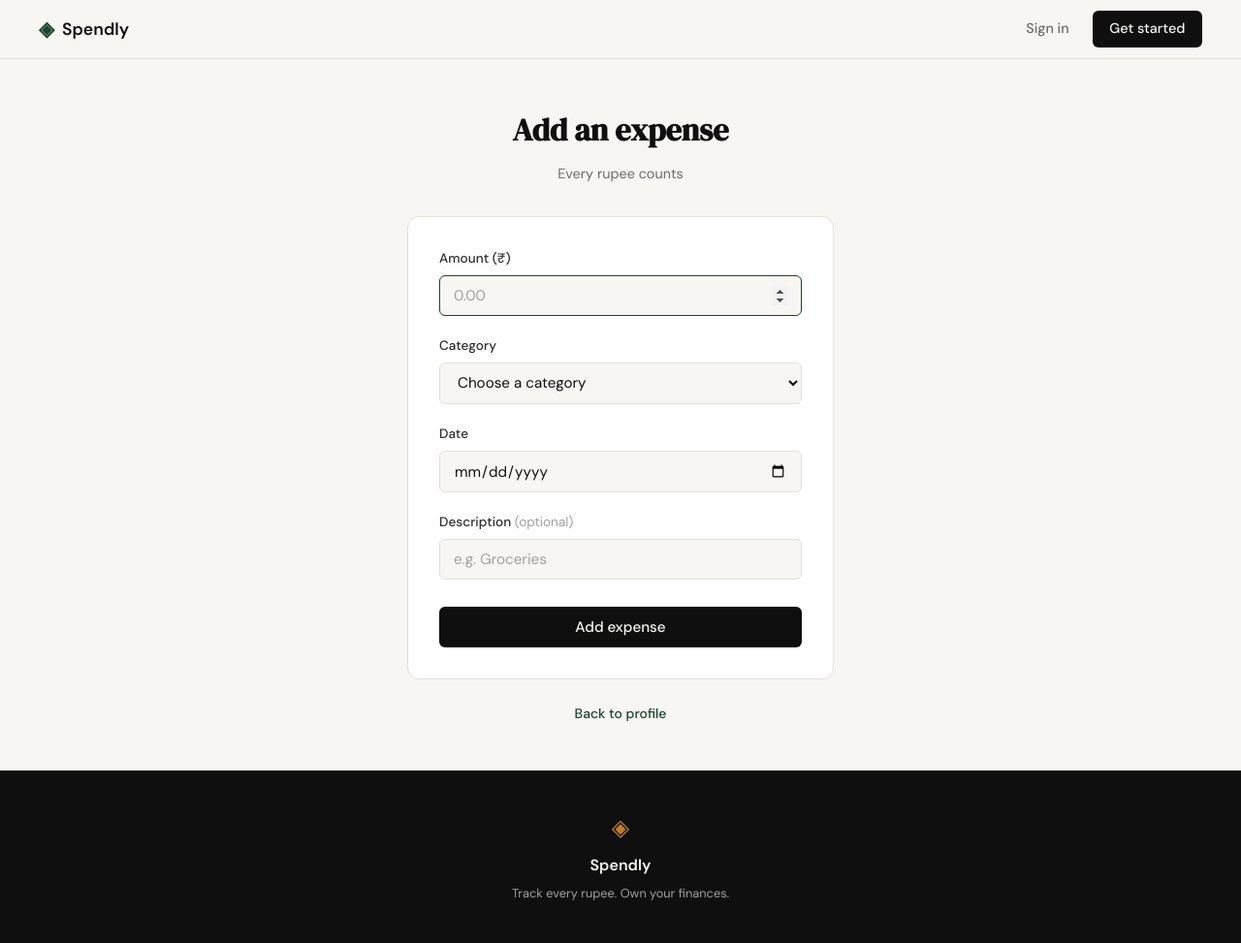
After one commit to VenkatRamReddyjeggari/Expeses-Tracker-, a Flask app: template templates/expense_form.html in a window 1280 px wide. The commit adds this page. Shown: the whole page at 97% size. Run offline with Flask 3, Linux system fonts and the light colour scheme; the template is opened without the code that fills it, so the values that code supplies are empty.

Commit message:
Add database, auth, profile page and add-expense form
- database/db.py: users and expenses tables, get_db/init_db/seed_db with demo data
- Register, login and logout with hashed passwords and sessions
- Profile page with totals, category breakdown and recent expenses
- Add-expense form with validation and flash messages
- login_required guard on profile and expense routes

Co-Authored-By: Claude Opus 5.5 <noreply@anthropic.com>

```diff
--- a/app.py
+++ b/app.py
@@ -1,6 +1,78 @@
-from flask import Flask, render_template
+import os
+import sqlite3
+from datetime import date, datetime
+from functools import wraps
+
+from flask import Flask, flash, redirect, render_template, request, session, url_for
+from werkzeug.security import check_password_hash, generate_password_hash
+
+from database.db import get_db, init_db, seed_db
 
 app = Flask(__name__)
+app.secret_key = os.environ.get("SPENDLY_SECRET_KEY", "dev-only-change-me")
+
+init_db()
+seed_db()
+
+CATEGORIES = ["Food", "Transport", "Bills", "Shopping", "Entertainment", "Health", "Education", "Other"]
+MAX_AMOUNT = 10_000_000
+
+
+@app.template_filter("inr")
+def format_inr(amount):
+    """Format a number the Indian way: 123456.5 -> 1,23,456.50"""
+    whole, frac = f"{amount:.2f}".split(".")
+    sign = "-" if whole.startswith("-") else ""
+    whole = whole.lstrip("-")
+    if len(whole) > 3:
+        head, tail = whole[:-3], whole[-3:]
+        groups = []
+        while len(head) > 2:
+            groups.insert(0, head[-2:])
+            head = head[:-2]
+        groups.insert(0, head)
+        whole = ",".join(groups) + "," + tail
+    return f"{sign}{whole}.{frac}"
+
+
+def login_required(view):
+    @wraps(view)
+    def wrapped(*args, **kwargs):
+        if "user_id" not in session:
+            return redirect(url_for("login"))
+        return view(*args, **kwargs)
+    return wrapped
+
+
+def parse_expense_form(form):
+    """Validate the add/edit expense form. Returns (values, error)."""
+    values = {
+        "amount": form.get("amount", "").strip(),
+        "category": form.get("category", ""),
+        "date": form.get("date", "").strip(),
+        "description": form.get("description", "").strip(),
+    }
+
+    try:
+        amount = round(float(values["amount"]), 2)
+    except ValueError:
+        return values, "Enter a valid amount."
+    if not 0 < amount <= MAX_AMOUNT:
+        return values, f"Amount must be between ₹0.01 and ₹{MAX_AMOUNT:,}."
+
+    if values["category"] not in CATEGORIES:
+        return values, "Choose a category."
+
+    try:
+        datetime.strptime(values["date"], "%Y-%m-%d")
+    except ValueError:
+        return values, "Enter a valid date."
+
+    if len(values["description"]) > 200:
+        return values, "Description must be 200 characters or fewer."
+
+    values["amount"] = amount
+    return values, None
 
 
 # ------------------------------------------------------------------ #
@@ -12,41 +84,159 @@ def landing():
     return render_template("landing.html")
 
 
-@app.route("/register")
+@app.route("/register", methods=["GET", "POST"])
 def register():
-    return render_template("register.html")
+    if request.method == "GET":
+        return render_template("register.html")
+
+    name = request.form.get("name", "").strip()
+    email = request.form.get("email", "").strip().lower()
+    password = request.form.get("password", "")
+
+    error = None
+    if not name or not email or not password:
+        error = "All fields are required."
+    elif len(password) < 8:
+        error = "Password must be at least 8 characters."
+
+    if error is None:
+        conn = get_db()
+        try:
+            cur = conn.execute(
+                "INSERT INTO users (name, email, password_hash) VALUES (?, ?, ?)",
+                (name, email, generate_password_hash(password, method="pbkdf2:sha256")),
+            )
+            conn.commit()
+            user_id = cur.lastrowid
+        except sqlite3.IntegrityError:
+            error = "An account with that email already exists."
+        finally:
+            conn.close()
+
+    if error:
+        return render_template("register.html", error=error, name=name, email=email), 400
+
+    session.clear()
+    session["user_id"] = user_id
+    session["user_name"] = name
+    return redirect(url_for("profile"))
 
 
-@app.route("/login")
+@app.route("/login", methods=["GET", "POST"])
 def login():
-    return render_template("login.html")
+    if request.method == "GET":
+        return render_template("login.html")
+
+    email = request.form.get("email", "").strip().lower()
+    password = request.form.get("password", "")
+
+    conn = get_db()
+    user = conn.execute("SELECT * FROM users WHERE email = ?", (email,)).fetchone()
+    conn.close()
+
+    if user is None or not check_password_hash(user["password_hash"], password):
+        return render_template("login.html", error="Invalid email or password.", email=email), 401
+
+    session.clear()
+    session["user_id"] = user["id"]
+    session["user_name"] = user["name"]
+    return redirect(url_for("profile"))
+
+
+@app.route("/logout")
+def logout():
+    session.clear()
+    return redirect(url_for("landing"))
+
+
+@app.route("/profile")
+@login_required
+def profile():
+    user_id = session["user_id"]
+    conn = get_db()
+    user = conn.execute(
+        "SELECT name, email, created_at FROM users WHERE id = ?", (user_id,)
+    ).fetchone()
+    if user is None:
+        conn.close()
+        session.clear()
+        return redirect(url_for("login"))
+
+    totals = conn.execute(
+        """
+        SELECT COALESCE(SUM(amount), 0) AS total,
+               COUNT(*)                 AS count,
+               COALESCE(SUM(CASE WHEN strftime('%Y-%m', date) = strftime('%Y-%m', 'now', 'localtime')
+                                 THEN amount END), 0) AS this_month
+        FROM expenses WHERE user_id = ?
+        """,
+        (user_id,),
+    ).fetchone()
+    categories = conn.execute(
+        """
+        SELECT category, SUM(amount) AS total
+        FROM expenses WHERE user_id = ?
+        GROUP BY category ORDER BY total DESC
+        """,
+        (user_id,),
+    ).fetchall()
+    expenses = conn.execute(
+        """
+        SELECT id, amount, category, date, description
+        FROM expenses WHERE user_id = ?
+        ORDER BY date DESC, id DESC LIMIT 20
+        """,
+        (user_id,),
+    ).fetchall()
+    conn.close()
+
+    return render_template(
+        "profile.html", user=user, totals=totals, categories=categories, expenses=expenses
+    )
+
+
+@app.route("/expenses/add", methods=["GET", "POST"])
+@login_required
+def add_expense():
+    if request.method == "GET":
+        return render_template(
+            "expense_form.html",
+            categories=CATEGORIES,
+            values={"date": date.today().isoformat()},
+        )
+
+    values, error = parse_expense_form(request.form)
+    if error:
+        return render_template(
+            "expense_form.html", categories=CATEGORIES, values=values, error=error
+        ), 400
+
+    conn = get_db()
+    conn.execute(
+        "INSERT INTO expenses (user_id, amount, category, date, description) VALUES (?, ?, ?, ?, ?)",
+        (session["user_id"], values["amount"], values["category"], values["date"],
+         values["description"] or None),
+    )
+    conn.commit()
+    conn.close()
+
+    flash(f"Added ₹{format_inr(values['amount'])} for {values['category']}.")
+    return redirect(url_for("profile"))
 
 
 # ------------------------------------------------------------------ #
 # Placeholder routes — students will implement these                  #
 # ------------------------------------------------------------------ #
 
-@app.route("/logout")
-def logout():
-    return "Logout — coming in Step 3"
-
-
-@app.route("/profile")
-def profile():
-    return "Profile page — coming in Step 4"
-
-
-@app.route("/expenses/add")
-def add_expense():
-    return "Add expense — coming in Step 7"
-
 
 @app.route("/expenses/<int:id>/edit")
+@login_required
 def edit_expense(id):
     return "Edit expense — coming in Step 8"
 
 
 @app.route("/expenses/<int:id>/delete")
+@login_required
 def delete_expense(id):
     return "Delete expense — coming in Step 9"
 
--- a/static/css/style.css
+++ b/static/css/style.css
@@ -447,6 +447,25 @@ a { color: inherit; text-decoration: none; }
 
 .form-input::placeholder { color: var(--ink-faint); }
 
+select.form-input { cursor: pointer; }
+
+.label-hint { font-weight: 400; color: var(--ink-faint); }
+
+.flash-wrap {
+    max-width: var(--max-width);
+    margin: 0 auto;
+    padding: 1.5rem 2rem 0;
+}
+
+.flash {
+    background: var(--accent-light);
+    color: var(--accent);
+    border: 1px solid #cddfd3;
+    border-radius: var(--radius-sm);
+    padding: 0.75rem 1rem;
+    font-size: 0.875rem;
+}
+
 .btn-submit {
     width: 100%;
     padding: 0.7rem;
--- a/templates/base.html
+++ b/templates/base.html
@@ -19,13 +19,27 @@
                 <span class="brand-name">Spendly</span>
             </a>
             <div class="nav-links">
+                {% if session.user_id %}
+                <a href="{{ url_for('profile') }}">{{ session.user_name }}</a>
+                <a href="{{ url_for('logout') }}" class="nav-cta">Sign out</a>
+                {% else %}
                 <a href="{{ url_for('login') }}">Sign in</a>
                 <a href="{{ url_for('register') }}" class="nav-cta">Get started</a>
+                {% endif %}
             </div>
         </div>
     </nav>
 
     <main class="main-content">
+        {% with messages = get_flashed_messages() %}
+        {% if messages %}
+        <div class="flash-wrap">
+            {% for m in messages %}
+            <div class="flash" role="status">{{ m }}</div>
+            {% endfor %}
+        </div>
+        {% endif %}
+        {% endwith %}
         {% block content %}{% endblock %}
     </main>
 
--- /dev/null
+++ b/templates/expense_form.html
@@ -0,0 +1,59 @@
+{% extends "base.html" %}
+
+{% block title %}Add expense — Spendly{% endblock %}
+
+{% block content %}
+
+<section class="auth-section">
+    <div class="auth-container">
+
+        <div class="auth-header">
+            <h1 class="auth-title">Add an expense</h1>
+            <p class="auth-subtitle">Every rupee counts</p>
+        </div>
+
+        <div class="auth-card">
+            {% if error %}
+            <div class="auth-error">{{ error }}</div>
+            {% endif %}
+
+            <form method="POST">
+                <div class="form-group">
+                    <label for="amount">Amount (₹)</label>
+                    <input type="number" id="amount" name="amount"
+                           class="form-input" placeholder="0.00"
+                           step="0.01" min="0.01" inputmode="decimal"
+                           value="{{ values.amount or '' }}" required autofocus>
+                </div>
+                <div class="form-group">
+                    <label for="category">Category</label>
+                    <select id="category" name="category" class="form-input" required>
+                        <option value="" disabled {% if not values.category %}selected{% endif %}>Choose a category</option>
+                        {% for c in categories %}
+                        <option value="{{ c }}" {% if values.category == c %}selected{% endif %}>{{ c }}</option>
+                        {% endfor %}
+                    </select>
+                </div>
+                <div class="form-group">
+                    <label for="date">Date</label>
+                    <input type="date" id="date" name="date"
+                           class="form-input" value="{{ values.date or '' }}" required>
+                </div>
+                <div class="form-group">
+                    <label for="description">Description <span class="label-hint">(optional)</span></label>
+                    <input type="text" id="description" name="description"
+                           class="form-input" placeholder="e.g. Groceries"
+                           maxlength="200" value="{{ values.description or '' }}">
+                </div>
+                <button type="submit" class="btn-submit">Add expense</button>
+            </form>
+        </div>
+
+        <p class="auth-switch">
+            <a href="{{ url_for('profile') }}">Back to profile</a>
+        </p>
+
+    </div>
+</section>
+
+{% endblock %}
--- a/templates/login.html
+++ b/templates/login.html
@@ -22,7 +22,7 @@
                     <label for="email">Email address</label>
                     <input type="email" id="email" name="email"
                            class="form-input" placeholder="nitish@example.com"
-                           required autofocus>
+                           value="{{ email or '' }}" required autofocus>
                 </div>
                 <div class="form-group">
                     <label for="password">Password</label>
--- a/templates/register.html
+++ b/templates/register.html
@@ -22,13 +22,13 @@
                     <label for="name">Full name</label>
                     <input type="text" id="name" name="name"
                            class="form-input" placeholder="Nitish Kumar"
-                           required autofocus>
+                           value="{{ name or '' }}" required autofocus>
                 </div>
                 <div class="form-group">
                     <label for="email">Email address</label>
                     <input type="email" id="email" name="email"
                            class="form-input" placeholder="nitish@example.com"
-                           required>
+                           value="{{ email or '' }}" required>
                 </div>
                 <div class="form-group">
                     <label for="password">Password</label>
```
Also changed, not shown: other parts of static/css/style.css (+137 -0 lines), CLAUDE.md (added, +28 -0 lines), database/db.py (+70 -5 lines), templates/profile.html (added, +90 -0 lines).
